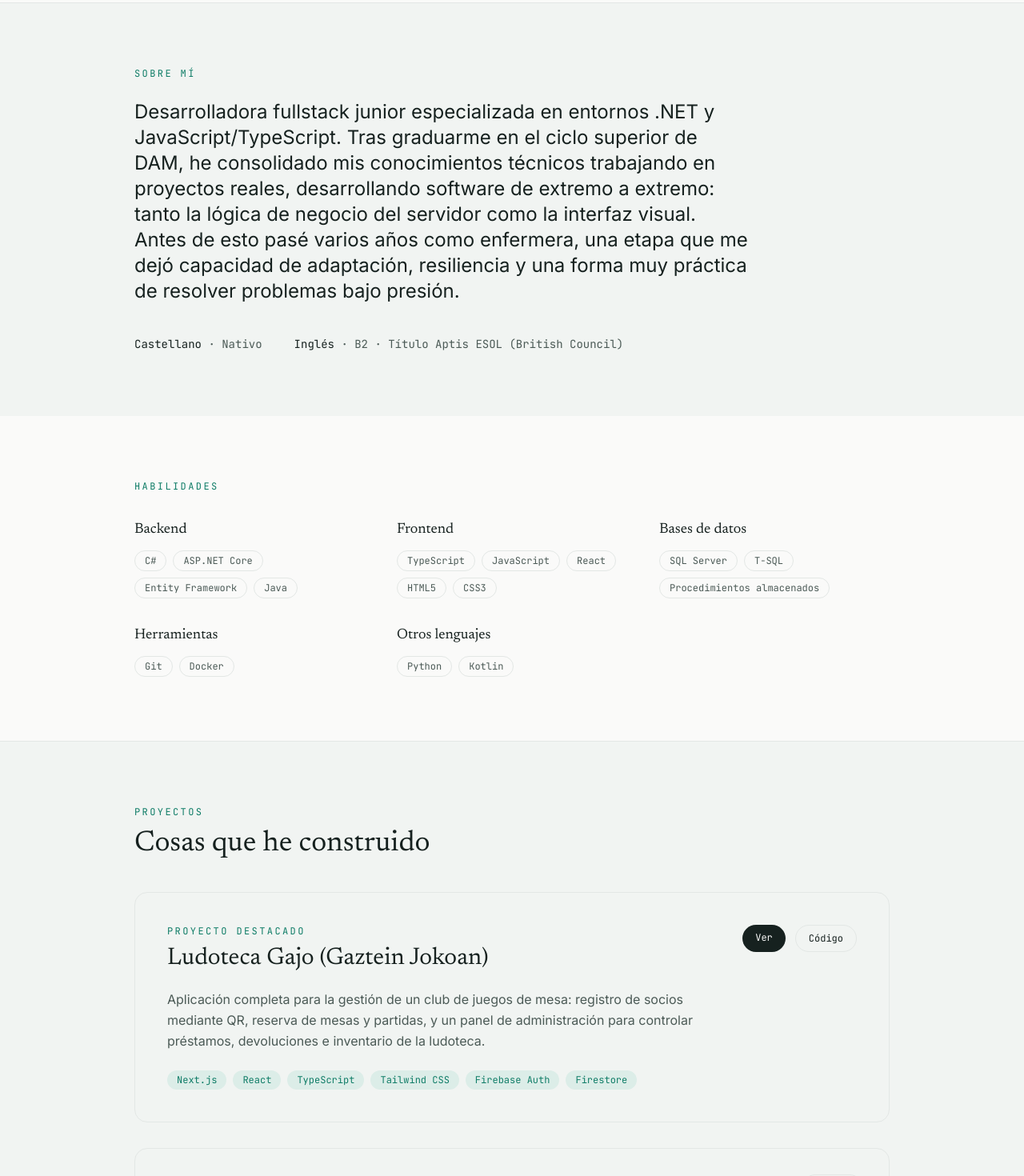
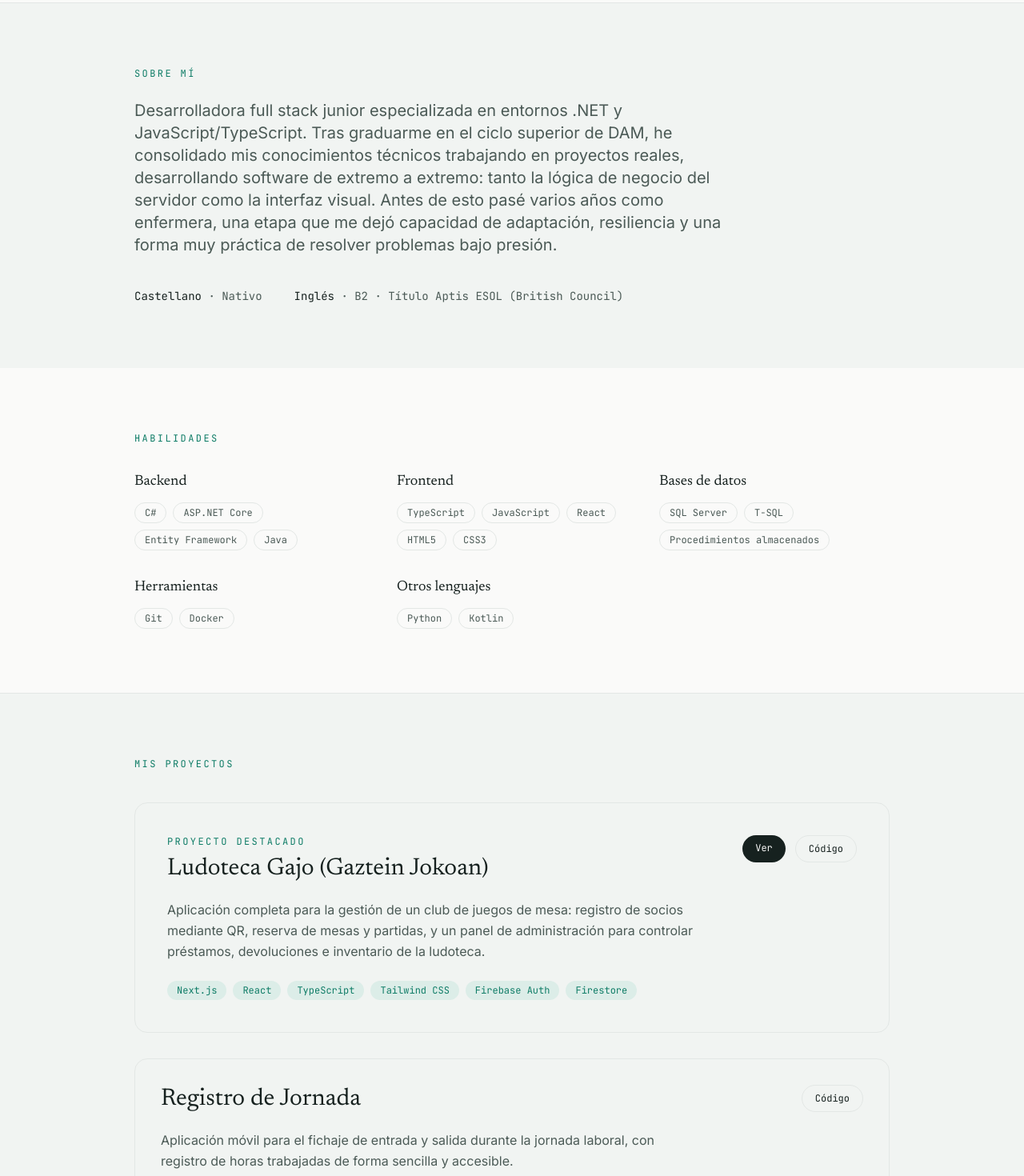
Before and after one commit to Claudia1393/portfolio, a React (Vite) app: page / in a window 1280 px wide. Shown: the part 640-2110 px from the top of the page at 80% size. Built offline with nearby package versions, Linux system fonts and the light colour scheme; the HTML template or start-up script is replaced by a standard one.

Commit message:
some adjustments

```diff
--- a/src/components/About.tsx
+++ b/src/components/About.tsx
@@ -6,7 +6,7 @@ export default function About() {
       <div className="mx-auto max-w-5xl px-6 py-20 sm:px-10">
         <p className="font-mono text-xs uppercase tracking-[0.2em] text-pulse">Sobre mí</p>
 
-        <p className="mt-6 max-w-3xl font-body text-2xl leading-relaxed text-ink sm:text-2xl">
+        <p className="mt-6 max-w-3xl font-body text-xl leading-relaxed text-inkSoft sm:text-xl">
           {profile.intro}
         </p>
 
--- a/src/components/Contact.tsx
+++ b/src/components/Contact.tsx
@@ -4,17 +4,13 @@ export default function Contact() {
   return (
     <section id="contacto" className="mx-auto max-w-5xl px-6 py-24 sm:px-10">
       <p className="font-mono text-xs uppercase tracking-[0.2em] text-pulse">Contacto</p>
-      <h2 className="mt-3 max-w-xl font-display text-3xl leading-tight text-ink sm:text-4xl">
+      <h2 className="mt-3 max-w-xl font-display text-3xl leading-tight text-inkSoft sm:text-xl">
         Buscando mi primera oportunidad como desarrolladora. ¿Hablamos de cómo puedo sumar a tu equipo?
       </h2>
 
       <div className="mt-10 flex flex-col gap-4 font-mono text-sm text-inkSoft sm:flex-row sm:flex-wrap sm:gap-10">
-        <a href={`mailto:${profile.email}`} className="transition-colors hover:text-pulse">
-          {profile.email}
-        </a>
-        <a href={`tel:${profile.phone.replace(/\s/g, '')}`} className="transition-colors hover:text-pulse">
-          {profile.phone}
-        </a>
+        <span className="cursor-text select-text">{profile.email}</span>
+        <span className="cursor-text select-text">{profile.phone}</span>
         <a
           href={profile.github}
           target="_blank"
--- a/src/components/Projects.tsx
+++ b/src/components/Projects.tsx
@@ -64,11 +64,7 @@ export default function Projects() {
   return (
     <section id="proyectos" className="border-t border-line bg-panel">
       <div className="mx-auto max-w-5xl px-6 py-20 sm:px-10">
-        <p className="font-mono text-xs uppercase tracking-[0.2em] text-pulse">Proyectos</p>
-        <h2 className="mt-3 font-display text-3xl text-ink sm:text-4xl">
-          Cosas que he construido
-        </h2>
-
+        <p className="font-mono text-xs uppercase tracking-[0.2em] text-pulse"> Mis proyectos</p>
         <div className="mt-10 flex flex-col gap-8">
           {projects.map((project) => (
             <ProjectCard key={project.name} project={project} />
--- a/src/components/Skills.tsx
+++ b/src/components/Skills.tsx
@@ -13,7 +13,7 @@ export default function Skills() {
               {group.items.map((item) => (
                 <li
                   key={item}
-                  className="rounded-full border border-line px-3 py-1 font-mono text-xs text-inkSoft"
+                  className="cursor-default select-none rounded-full border border-line px-3 py-1 font-mono text-xs text-inkSoft transition-colors hover:border-pulse hover:text-pulse"
                 >
                   {item}
                 </li>
--- a/src/data/content.ts
+++ b/src/data/content.ts
@@ -43,13 +43,13 @@ export interface Language {
 
 export const profile: Profile = {
   name: 'Claudia Bernabé Iniesta',
-  roles: ['Desarrolladora Fullstack Junior'],
+  roles: ['Desarrolladora Full Stack Junior'],
   location: 'Vitoria-Gasteiz, Álava',
   email: 'c.bernabe27@gmail.com',
   phone: '651 14 28 68',
   github: 'https://github.com/Claudia1393',
   intro:
-    'Desarrolladora fullstack junior especializada en entornos .NET y JavaScript/TypeScript. Tras graduarme en el ciclo superior de DAM, he consolidado mis conocimientos técnicos trabajando en proyectos reales, desarrollando software de extremo a extremo: tanto la lógica de negocio del servidor como la interfaz visual. Antes de esto pasé varios años como enfermera, una etapa que me dejó capacidad de adaptación, resiliencia y una forma muy práctica de resolver problemas bajo presión.',
+    'Desarrolladora full stack junior especializada en entornos .NET y JavaScript/TypeScript. Tras graduarme en el ciclo superior de DAM, he consolidado mis conocimientos técnicos trabajando en proyectos reales, desarrollando software de extremo a extremo: tanto la lógica de negocio del servidor como la interfaz visual. Antes de esto pasé varios años como enfermera, una etapa que me dejó capacidad de adaptación, resiliencia y una forma muy práctica de resolver problemas bajo presión.',
 }
 
 export const skills: SkillGroup[] = [
```
